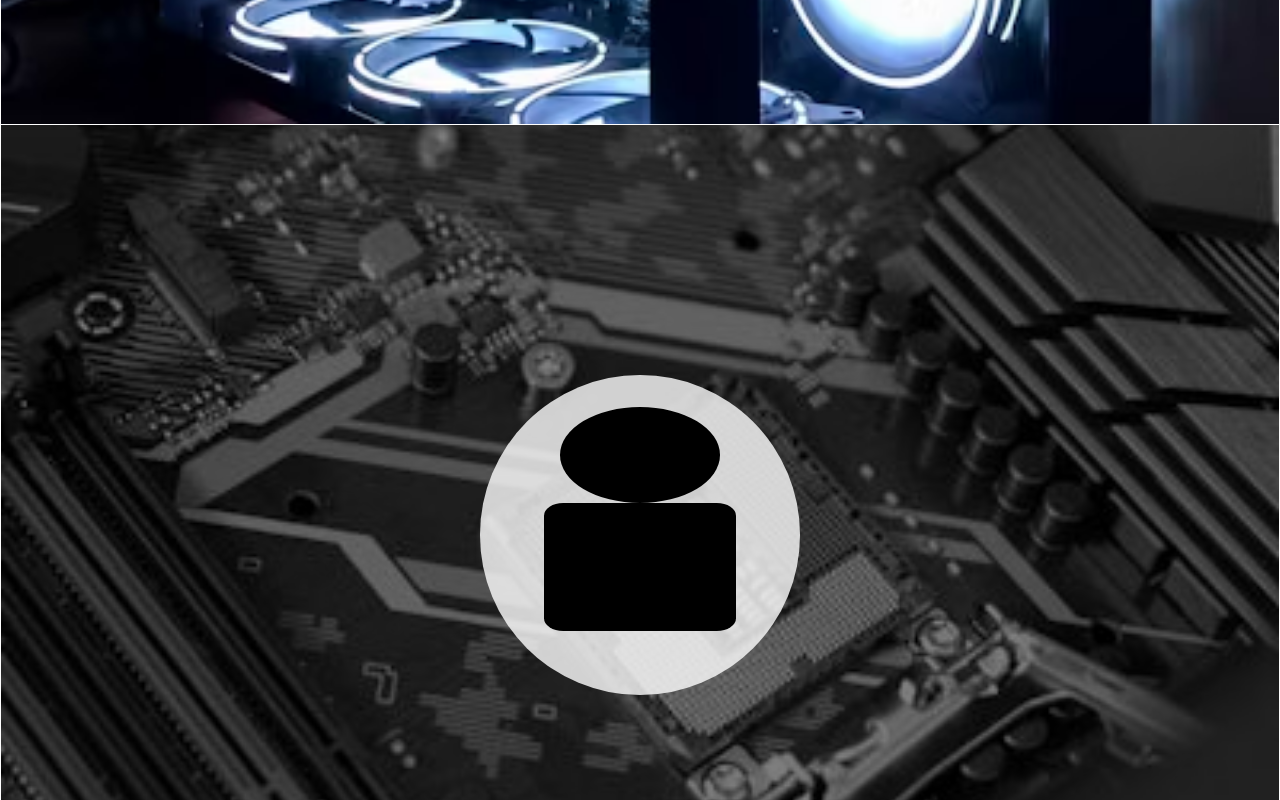
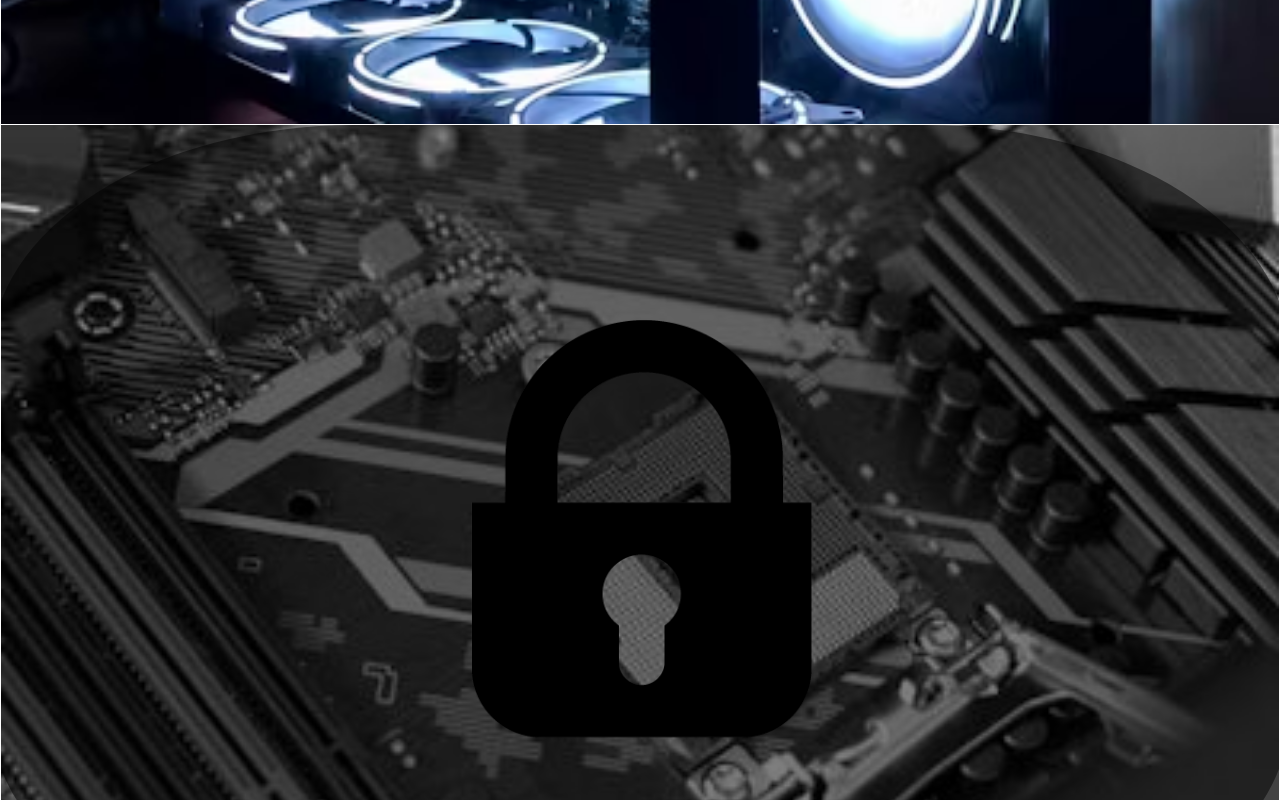
Before and after one commit to DZNpepper/WebIsBoring, a React (Create React App) app in the folder webisboring/: page /main-page in a window 1280 px wide. Shown: the part 860-1660 px from the top of the page. Built offline with nearby package versions, Linux system fonts and the light colour scheme.

Commit message:
Locking styling update

```diff
--- a/webisboring/src/components/MainPage/MainPage.js
+++ b/webisboring/src/components/MainPage/MainPage.js
@@ -3,31 +3,35 @@ import './MainPage.scss';
 import { Link } from 'react-router-dom';
 import componentsData from '../../data/componentsData';
 import Title from '../Title/Title';
+import padlockImage from '../../assets/images/Padlock.png'; // Ensure this is correctly imported
 
 const MainPage = () => {
     return (
-        // Main container for the MainPage component
         <section className="main-page">
-            {/* Title component with centered text */}
             <Title center />
-
-            {/* Grid container for displaying component cards */}
             <section className="components-grid">
                 {componentsData.map((component) => (
-                    // Each component is rendered as an article
                     <article
-                        key={component.id} // Unique key for each component to help React identify which items have changed, are added, or are removed
-                        className={`component-item ${component.unlocked ? '' : 'locked'} ${window.innerWidth > 768 ? 'parallax' : ''}`} // Class name determined by unlocked state and window width
-                        style={{ backgroundImage: `url(${component.image})`, position: 'relative' }} // Inline style for background image and positioning
+                        key={component.id}
+                        className={`component-item ${component.unlocked ? '' : 'locked'} ${window.innerWidth > 768 ? 'parallax' : ''}`}
+                        style={{ backgroundImage: `url(${component.image})`, position: 'relative' }}
                     >
-                        {/* Overlay div that changes appearance based on whether the component is unlocked */}
-                        <div className="overlay" style={{ position: 'absolute', width: '100%', height: '100%', top: '0', display: 'flex', alignItems: 'center', justifyContent: 'center', backgroundColor: component.unlocked ? 'transparent' : 'rgba(0, 0, 0, 0.5)' }}>
+                        <div className="overlay" style={{
+                            position: 'absolute',
+                            width: '100%',
+                            height: '100%',
+                            top: '0',
+                            display: 'flex',
+                            alignItems: 'center',
+                            justifyContent: 'center',
+                            backgroundColor: component.unlocked ? 'transparent' : 'rgba(0, 0, 0, 0.5)'
+                        }}>
                             {component.unlocked ? (
-                                // If unlocked, display a clickable link with the component's name
                                 <Link to={`/${component.id}`} className="overlay">{component.name}</Link>
                             ) : (
-                                // If locked, display a lock icon
-                                <div className="lock-icon"></div>
+                                <div className="lock-icon">
+                                    <img src={padlockImage} alt="Locked" style={{ maxWidth: '100%', maxHeight: '100%' }} />
+                                </div>
                             )}
                         </div>
                     </article>
--- a/webisboring/src/components/MainPage/MainPage.scss
+++ b/webisboring/src/components/MainPage/MainPage.scss
@@ -33,7 +33,7 @@ $gray: #808080; // Gray color
       filter: grayscale(100%); // Grey out the image for locked items
 
       .overlay {
-        background-color: rgba(128, 128, 128, 0.8); // Applying a grey transparent overlay
+        background-color: rgba(224, 224, 224, 0); // Applying a grey transparent overlay
       }
     }
 
@@ -52,16 +52,17 @@ $gray: #808080; // Gray color
 
   // Overlay styles
   .overlay {
-    width: 20%; // Reduce width for smaller screens
+    width: 40%; // Reduce width for smaller screens
     height: 8%; // Overlay width
     padding: 10px; // Padding for overlay content
-    background-color: $white; // White background color
+    background-color: $black; // White background color
     position: absolute; // Absolute positioning
     text-align: center; // Center align text
     text-decoration: none;
     font-size: 40px; // Font size
     font-weight: bold; // Bold font weight
-    color: #000;
+    color:  $white;
+    border-radius: 28%;
 
     // Center text vertically
     display: flex; // Flex display
@@ -71,6 +72,7 @@ $gray: #808080; // Gray color
     // Adjust width for smaller screens
     @media (max-width: 768px) {
       width: 62%; // Reduce width for smaller screens
+      border-radius: 30%;
       height: 20%;
     }
   }
@@ -92,36 +94,21 @@ $gray: #808080; // Gray color
   }
 }
 .lock-icon {
-  width: 25%; // Increase the width to be 25% of the parent container
-  aspect-ratio: 1; // Keep the aspect ratio to 1 to maintain a square shape
-  background: $white; // White background color for the lock
-  border-radius: 50%; // Make it circular
+  width: 30rem;  // Set a fixed width for the lock icon
+  height: 30rem;  // Set a fixed height to match the width
   display: flex;
   justify-content: center;
   align-items: center;
   position: relative;
 
-  &::before, &::after {
-    background: $black; // Ensure the parts of the lock are black
+  // Adjust for smaller screens
+  @media (max-width: 768px) {
+    width: 20rem;  // Set a fixed width for the lock icon
+    height: 20rem;
   }
 
-  &::before {
-    content: '';
-    position: absolute;
-    width: 50%; // Making the shackle wider
-    height: 30%; // Making the shackle shorter relative to the base
-    top: 10%;
-    left: 25%; // Center horizontally
-    border-radius: 50%; // Rounded top of the shackle
-  }
-
-  &::after {
-    content: '';
-    position: absolute;
-    width: 60%; // Base of the lock width
-    height: 40%; // Base of the lock height
-    bottom: 20%; // Positioning from the bottom
-    left: 20%; // Center horizontally
-    border-radius: 10%; // Slightly rounded corners for the lock base
+  img {
+      width: 100%;  // Ensure the image fills the lock-icon container
+      height: auto;  // Maintain the aspect ratio of the image
   }
 }
```
Also changed, not shown: webisboring/src/assets/images/Padlock.png (added).
